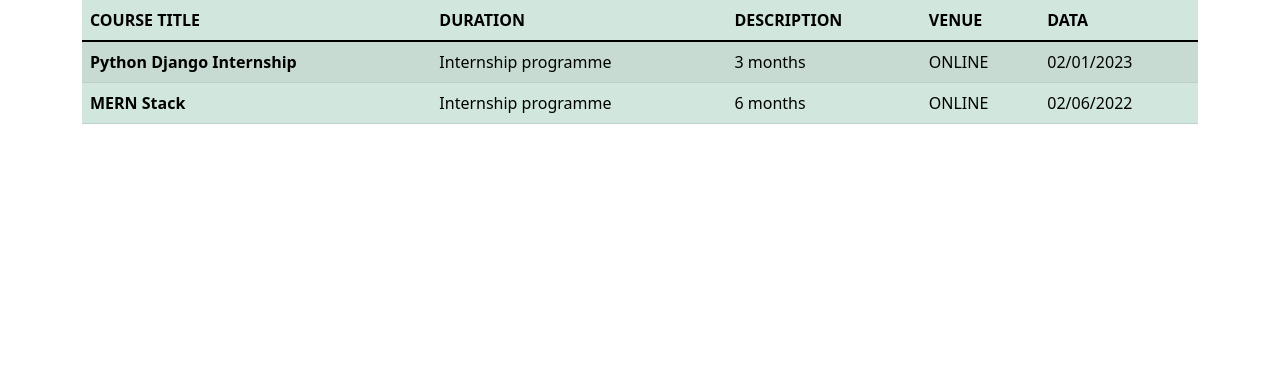
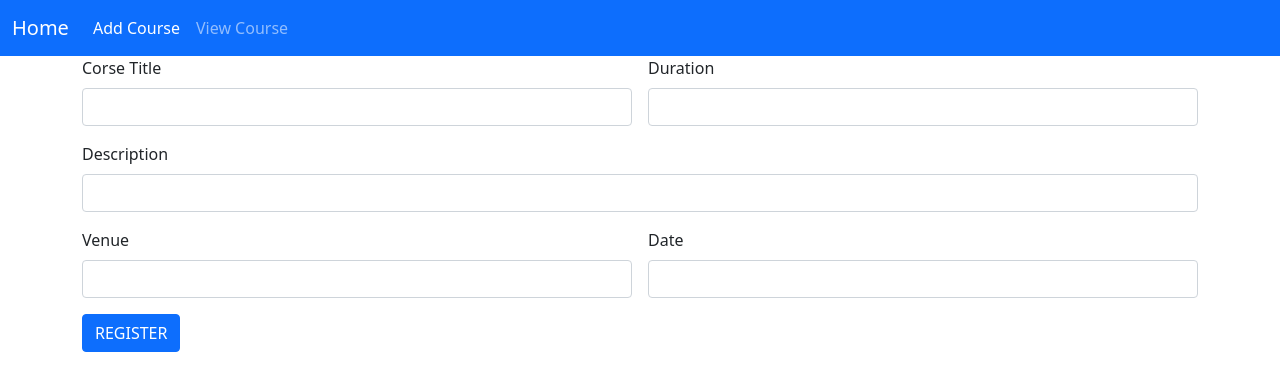
Before and after one commit to anilamurali/React-Courseapp, a React (Create React App) app: page / in a window 1280 px wide. Shown: the top 390 px of the page. Built offline with nearby package versions, Linux system fonts and the light colour scheme.

Commit message:
first commit

```diff
--- a/src/App.js
+++ b/src/App.js
@@ -4,11 +4,19 @@
 import 'bootstrap/dist/js/bootstrap.bundle.min.js'
 import Addcourse from './Component/Addcourse';
 import Viewcourse from './Component/Viewcourse';
+import Nav from './Component/Nav';
+import { BrowserRouter, Route, Routes } from 'react-router-dom';
 
 function App() {
   return (
     <>
-    <Viewcourse/>
+    <BrowserRouter>
+    <Routes>
+
+      <Route path='/' exact element={<Addcourse/>}/>
+      <Route path='/view' exact element={<Viewcourse/>}/>
+    </Routes>
+    </BrowserRouter>
     </>  );
 }
 
--- a/src/Component/Addcourse.js
+++ b/src/Component/Addcourse.js
@@ -1,4 +1,5 @@
 import React, { useState } from 'react'
+import Nav from './Nav'
 
 const Addcourse = () => {
     var [ctitle,setTitle]=useState("")
@@ -11,7 +12,9 @@
         console.log(data)
     }
   return (
-    <div><div class="container">
+    <div>
+        <Nav/>
+            <div class="container">
     <div class="row">
         <div class="col col-12 col-sm-12 col-md-12 col-lg-12 col-xl-12 col-xxl-12">
             <div class="row g-3">
--- /dev/null
+++ b/src/Component/Nav.js
@@ -0,0 +1,32 @@
+import React from 'react'
+import { Link } from 'react-router-dom'
+
+const Nav = () => {
+  return (
+
+    <div><nav class="navbar navbar-expand-lg navbar-dark bg-primary">
+    <div class="container-fluid">
+      <Link class="navbar-brand" to='/'>Home</Link>
+      <button class="navbar-toggler" type="button" data-bs-toggle="collapse" data-bs-target="#navbarNav" aria-controls="navbarNav" aria-expanded="false" aria-label="Toggle navigation">
+        <span class="navbar-toggler-icon"></span>
+      </button>
+      <div class="collapse navbar-collapse" id="navbarNav">
+        <ul class="navbar-nav">
+          <li class="nav-item">
+
+            <Link class="nav-link active" to='/'>Add Course</Link>
+
+          </li>
+
+          <li class="nav-item">
+            <Link class="nav-link" to='/view'>View Course</Link>
+          </li>
+
+        </ul>
+      </div>
+    </div>
+  </nav></div>
+  )
+}
+
+export default Nav
--- a/src/Component/Viewcourse.js
+++ b/src/Component/Viewcourse.js
@@ -1,10 +1,13 @@
 import React from 'react'
+import Nav from './Nav'
 
 const Viewcourse = () => {
     var viewall=[{"_id":"6285a2a31887dc001619415c","courseTitle":"Python Django Internship","courseDescription":"Internship programme","courseDuration":"3 months","courseVenue":"ONLINE","courseDate":"02/01/2023"},{"_id":"6285a2c21887dc001619415d","courseTitle":"MERN Stack","courseDescription":"Internship programme","courseDuration":"6 months","courseVenue":"ONLINE","courseDate":"02/06/2022"}]
   return (
     <div>
+        <Nav/>
         <div>
+
 
         <div class="container">
     <div class="row">
```
